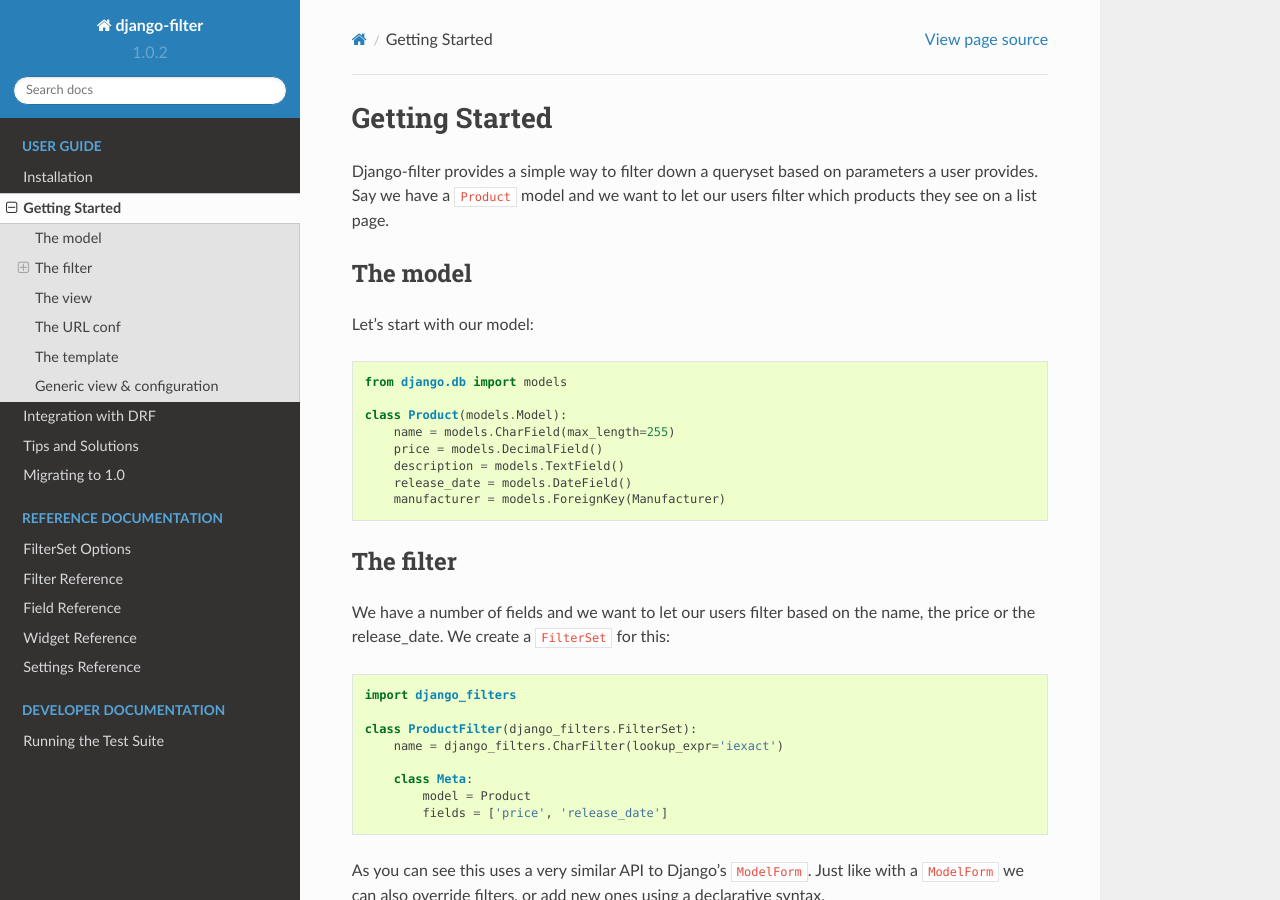
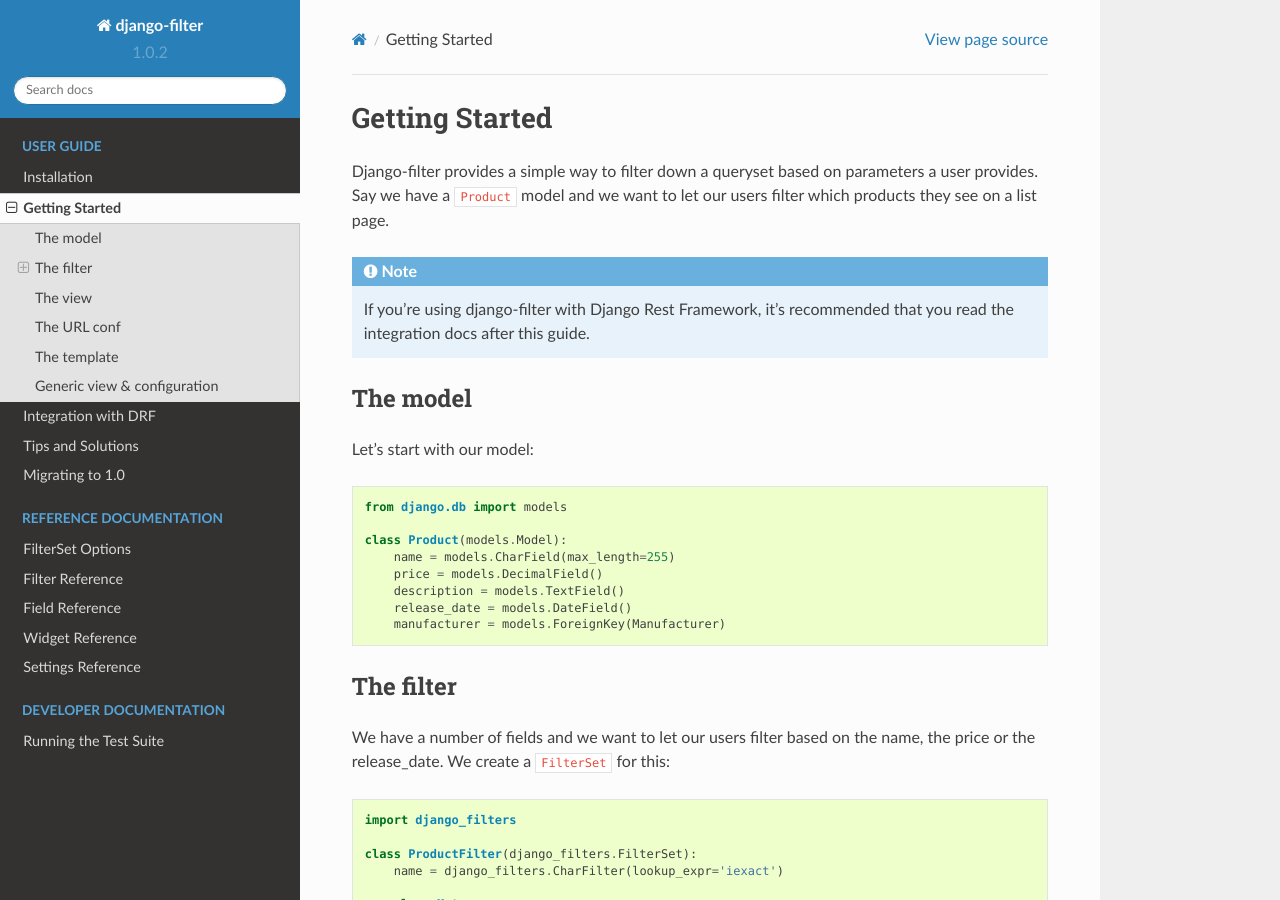
Before and after one commit to carltongibson/django-filter, a Sphinx documentation site: the page built from docs/guide/usage.txt, in a window 1280 px wide and 900 px high. Built offline with Sphinx 7.4.7 and the Read the Docs theme 2.0.0, drawn with Linux system fonts in a browser that asks for light colours.

Commit message:
Add DRF docs callout in guide

```diff
--- a/docs/guide/usage.txt
+++ b/docs/guide/usage.txt
@@ -5,6 +5,11 @@
 Django-filter provides a simple way to filter down a queryset based on
 parameters a user provides.  Say we have a ``Product`` model and we want to let
 our users filter which products they see on a list page.
+
+.. note::
+
+    If you're using django-filter with Django Rest Framework, it's
+    recommended that you read the integration docs after this guide.
 
 The model
 ---------
```
